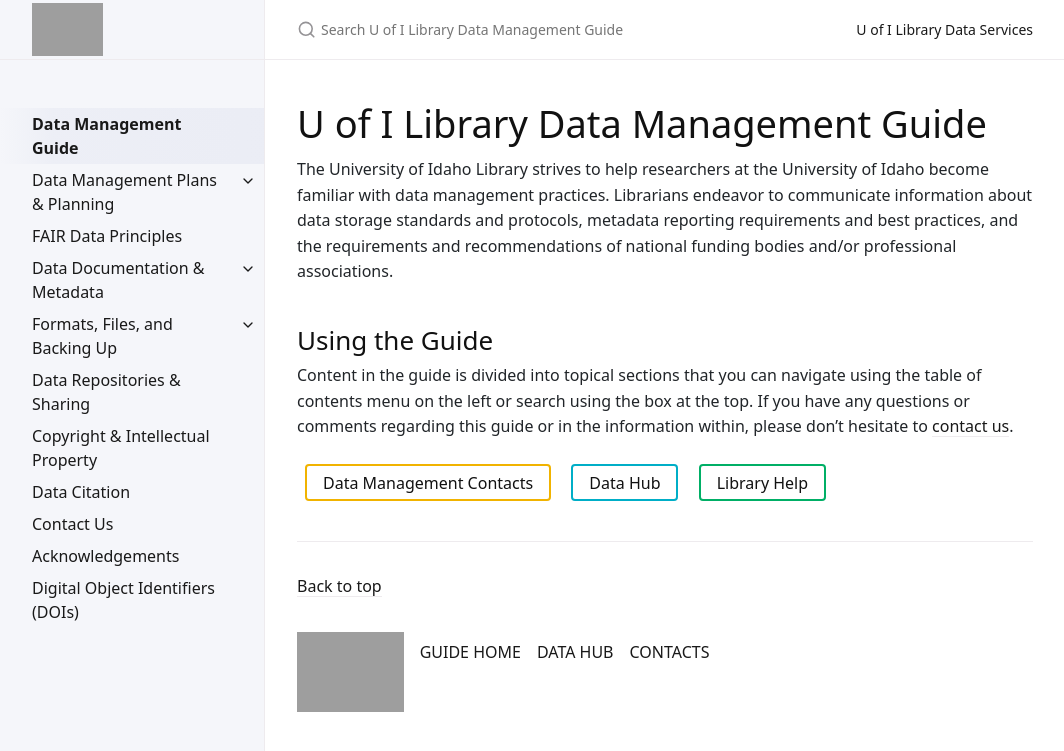
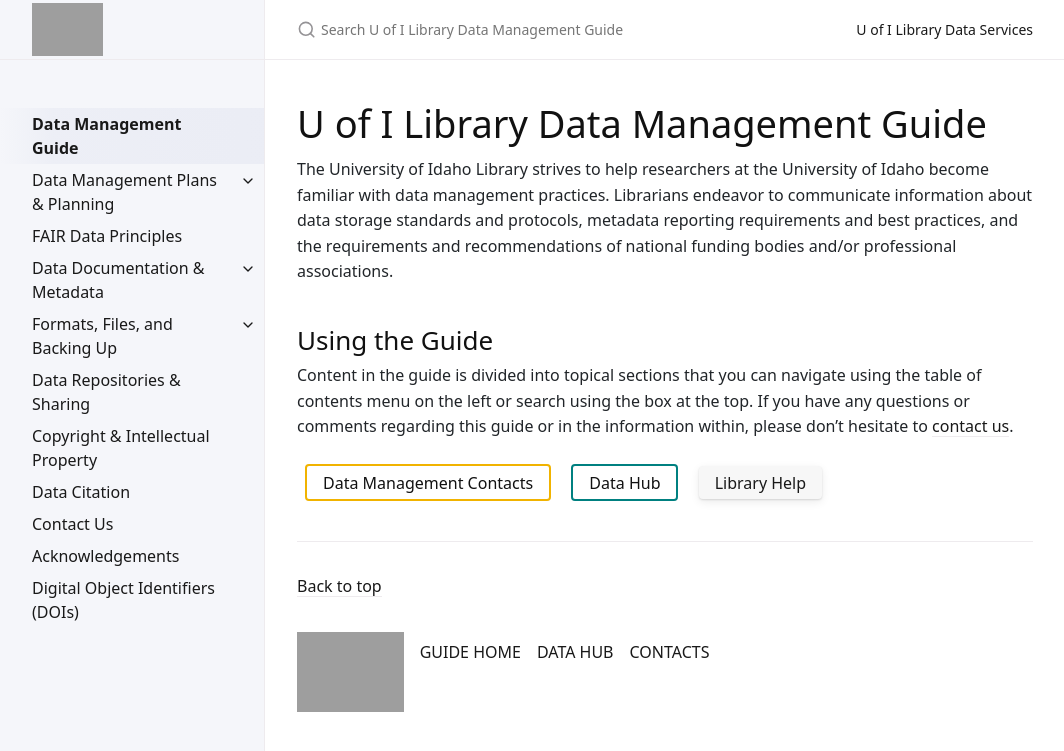
Before and after one commit to uidaholib/data-management-guide, a Jekyll site: the page built from index.md, in a window 1280 px wide. Shown: the top 751 px of the page, without its empty margins (107-1171 px from the left). Built offline with Jekyll 4.4.1, drawn with Linux system fonts in a browser that asks for light colours.

Commit message:
update theme a classes

```diff
--- a/_sass/custom/custom.scss
+++ b/_sass/custom/custom.scss
@@ -5,7 +5,6 @@
 #footer-logo { height: 80px; }
 footer .d-flex {
     align-items: flex-start;
-    a { background-image: none; }
 }
 
 /*
@@ -74,13 +73,17 @@ div.highlighter-rouge {
 /*
 U of I Colors
 pride-gold,#F1B300
-clearwater,#00AEC7
-clearwater-light,#8BD5E5
-payette-blue,#003E51
-ponderosa-pine,#004E42
-garnet,#D22630
-wild-rose,#E10098
-palouse-green,#00AF66
+grey-color,#808080
+raspberry,#D7003F
+garnet,#7A0017
+lupine,#5E48FF
+huckleberry,#261882
+clearwater,#008080
+palouse,#034441
+leather,#AB4700
+bark,#552301
+brand-black,#191919
+brand-white,#ffffff
 */
 
 // custom btn generators
@@ -124,15 +127,9 @@ palouse-green,#00AF66
 .btn-outline-pride-gold {
     @include btn-outline($body-heading-color, #F1B300);
 }
-.btn-clearwater {
-    @include btn-custom($body-heading-color, #00AEC7);
+.btn-outline-clearwater {
+    @include btn-outline($body-heading-color, #008080);
 }
-.btn-outline-clearwater {
-    @include btn-outline($body-heading-color, #00AEC7);
+.btn-outline-lupine {
+    @include btn-outline($body-heading-color, #5E48FF);
 }
-.btn-palouse-green {
-    @include btn-custom($body-heading-color, #00AF66);
-}
-.btn-outline-palouse-green {
-    @include btn-outline($body-heading-color, #00AF66);
-}
```
